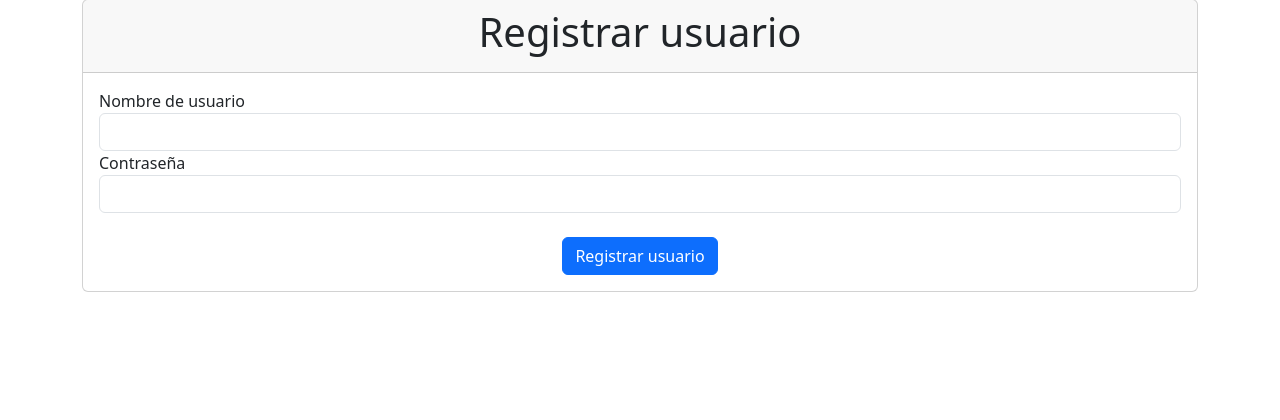
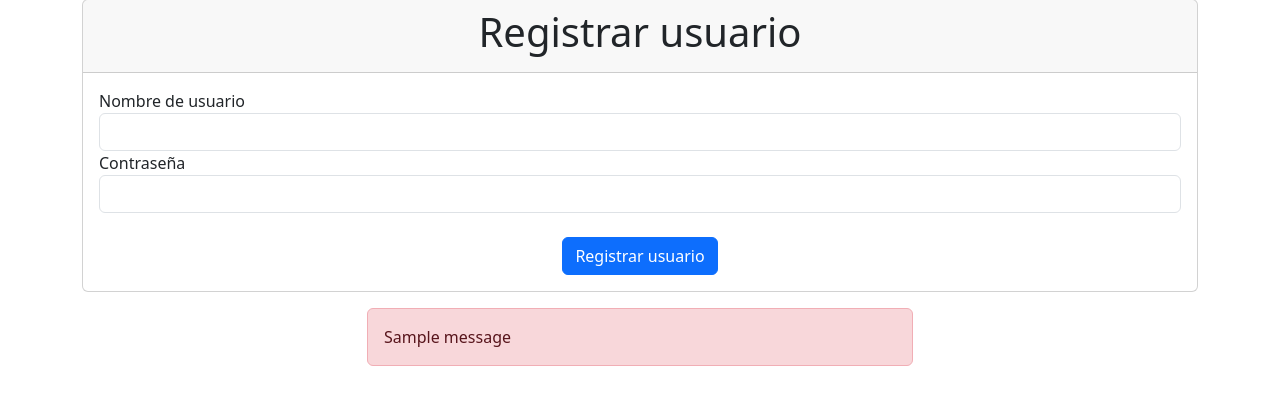
Before and after one commit to Pablo-Echegaray/todo-list, a Flask app: page /auth/register in a window 1280 px wide. Shown: the part 105-525 px from the top of the page. Run offline with Flask 3, Linux system fonts and the light colour scheme; one stand-in notice (Sample message) is shown.

Commit message:
Manejo de errores con flash.

```diff
--- a/todor/auth.py
+++ b/todor/auth.py
@@ -16,13 +16,15 @@ def register():
         password = request.form['password']
 
         user = User(username, generate_password_hash(password))
-
+        error = None
         user_name = User.query.filter_by(username = username).first()
         if user_name == None:
             db.session.add(user)
             db.session.commit()
             return redirect(url_for('auth.login'))
-
+        else:
+            error = f'El usuario {username} ya está registrado.'
+        flash(error)
     return render_template('auth/register.html')
 
 @bp.route('/login')
--- a/todor/templates/base.html
+++ b/todor/templates/base.html
@@ -28,6 +28,18 @@
       {% block content %}
       {% endblock %}
 
+      {% for message in get_flashed_messages() %}
+      <div class="container mt-3">
+        <div class="row">
+            <div class="col-md-6 mx-auto">
+              <div class="alert alert-danger" role="alert">
+                {{ message }}
+              </div>
+            </div>
+        </div>
+      </div>
+      {% endfor %}
+
     <script src="https://cdn.jsdelivr.net/npm/bootstrap@5.3.2/dist/js/bootstrap.bundle.min.js" integrity="sha384-C6RzsynM9kWDrMNeT87bh95OGNyZPhcTNXj1NW7RuBCsyN/o0jlpcV8Qyq46cDfL" crossorigin="anonymous"></script>
 </body>
 </html>
```
